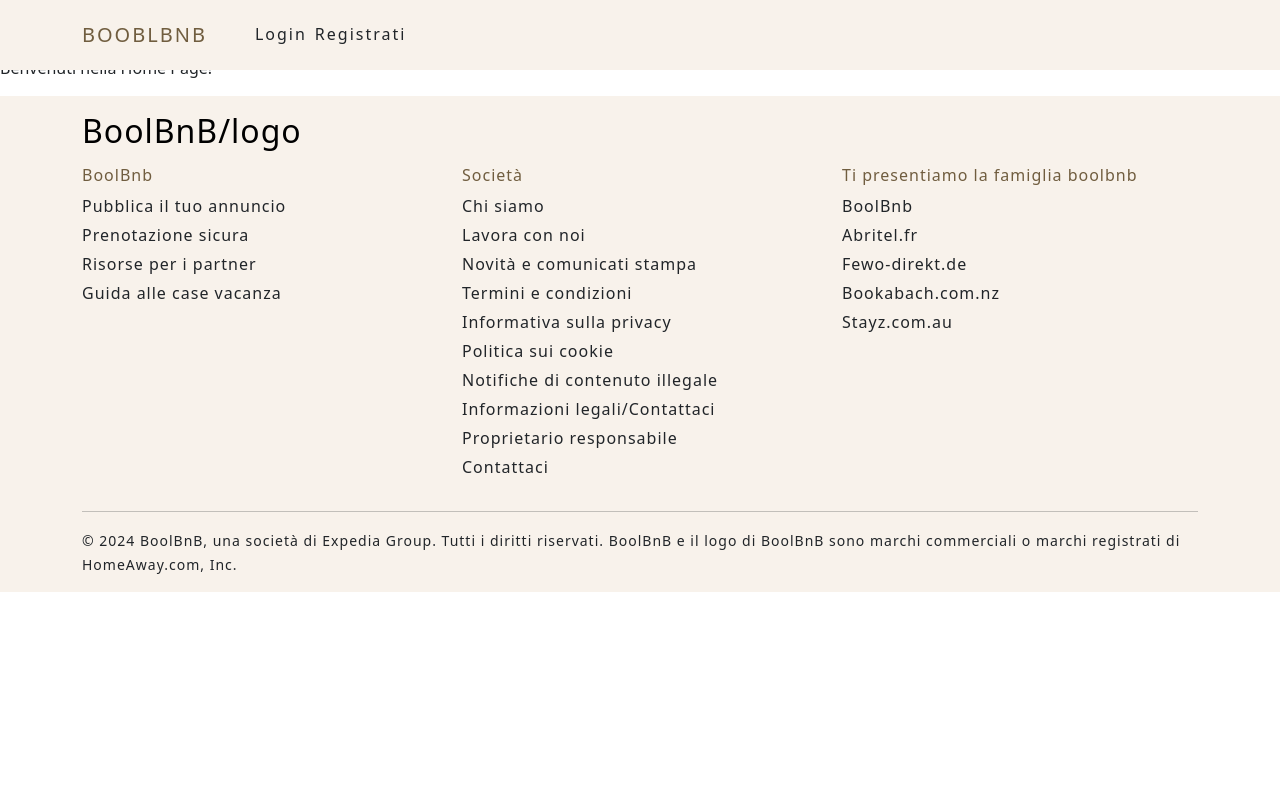
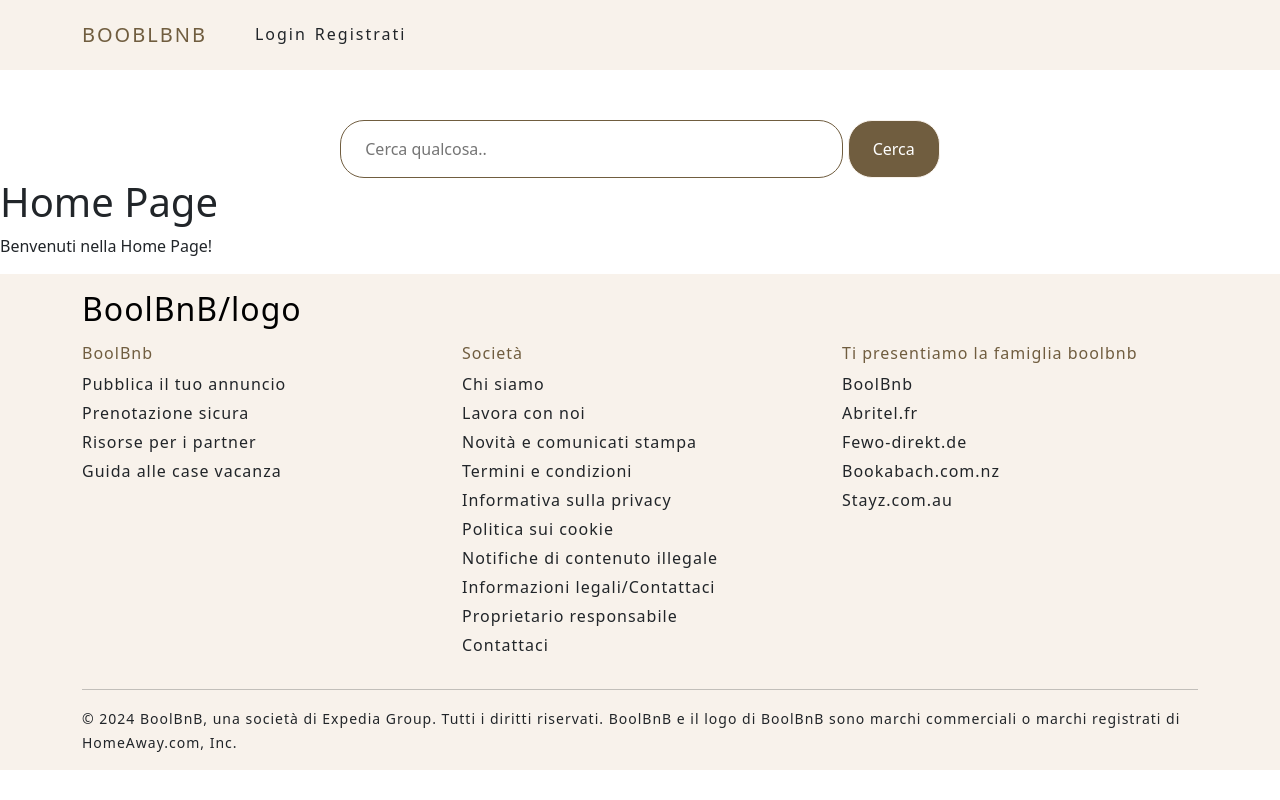
Before and after one commit to yleniapregnolato/vuejs-boolbnb-team1, a Vue app: page / in a window 1280 px wide. Built offline with nearby package versions, Linux system fonts and the light colour scheme.

Commit message:
feat : searchbar

```diff
--- a/src/App.vue
+++ b/src/App.vue
@@ -2,17 +2,20 @@
 import Header from "./components/Header.vue";
 import Footer from "./components/Footer.vue";
 import HomePage from "./pages/HomePage.vue";
+import SearchBar from "./components/partials/SearchBar.vue";
 export default {
   components: {
     Header,
     HomePage,
     Footer,
+    SearchBar,
   },
 };
 </script>
 
 <template>
   <Header />
+  <SearchBar/>
   <router-view></router-view>
   <Footer />
 </template>
--- /dev/null
+++ b/src/components/partials/SearchBar.vue
@@ -0,0 +1,127 @@
+<script>
+export default {
+  data() {
+    return {
+        query: '',
+        suggestions: [],
+        apiKey: 'ZcdgGKenw2zWR1ufYKujLP0vgRMnGtMM',
+        versionNumber: '2',
+        ext: 'json'
+    };
+  },
+  methods: {
+    /**
+     * Funzione che popola l'array suggestions, in base ai risultati ottenuti dalla chiamata API TomTom
+    */
+    suggerimentiVie() {
+    if (this.query.length < 3) {
+        this.suggestions = [];
+        return;
+    }
+
+    const url = `https://api.tomtom.com/search/${this.versionNumber}/search/${this.query}.${this.ext}?key=${this.apiKey}&typeahead=true&limit=10&countrySet=IT`;
+    fetch(url).then(response => response.json()).then(data => {
+          this.suggestions = data.results;
+        })
+        .catch(error => {
+          console.error('Errore nella richiesta:', error);
+        });
+    },
+    /*
+    * Funzione che assegna il suggerimento clickato dall'utente
+    */
+    selezionaSuggerimento(suggestion) {
+      this.query = suggestion.address.freeformAddress;
+      this.selectedSuggestion = suggestion;
+      this.suggestions = [];
+    }
+  }
+};
+</script>
+
+<template>
+  <div class="container-fluid ms_pt-120 d-flex align-items-center justify-content-center">
+    <div class="ms_searchbar">
+        <input type="text"
+        v-model="query"
+        id="ms_input"
+        placeholder="Cerca qualcosa.."
+        @input = "suggerimentiVie">
+        <div id="dropdown" v-if="suggestions.length" class="dropdown-menu show">
+            <a v-for="suggestion in suggestions"
+                class="dropdown-item"
+                @click.prevent="selezionaSuggerimento(suggestion)">
+                {{  suggestion.address.freeformAddress }}
+            </a>
+
+        </div>
+        <input type="hidden" :value="selectedSuggestion ? selectedSuggestion.position.lat : ''" id="latitude" />
+        <input type="hidden" :value="selectedSuggestion ? selectedSuggestion.position.lon : ''" id="longitude" />
+    </div>
+    <div>
+        <button class="ms_button" @click="">Cerca</button>
+    </div>
+  </div>
+</template>
+
+<style lang="scss" scoped>
+/* Searchbar */
+.ms_searchbar{
+    padding: 12px 8px;
+    border: 1px solid #705D3F;
+    width: 40%;
+    border-radius: 24px;
+}
+
+.ms_button{
+    padding: 16px 24px;
+    margin-left: 5px;
+    background-color: #705D3F;
+    color: white;
+    border-radius: 24px;
+    border: 1px solid  #F8F2EB;
+        &:hover{
+            background-color: #F8F2EB;
+            border: 0.5px solid #705D3F;
+            color: black;
+            border-radius: 24px;
+            transition: 0.7s all;
+        }
+}
+
+.ms_pt-120{
+    padding-top: 120px;
+}
+
+/* Input */
+#ms_input{
+    width: 50%;
+    border: none;
+    padding: 4px;
+    margin-left: 12px;
+}
+
+#ms_input:focus{
+    outline: none;
+}
+
+/* Dropdown Style */
+.dropdown-menu {
+  position: absolute;
+  background-color: white;
+  border: 1px solid #ddd;
+  z-index: 1000;
+  width: 100%;
+  max-height: 200px;
+  overflow-y: auto;
+}
+
+.dropdown-item {
+  padding: 8px 16px;
+  cursor: pointer;
+}
+
+.dropdown-item:hover {
+  background-color: #f1f1f1;
+}
+</style>
```
